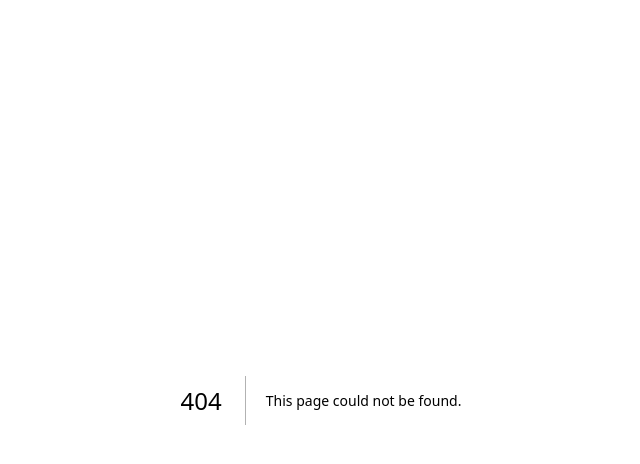
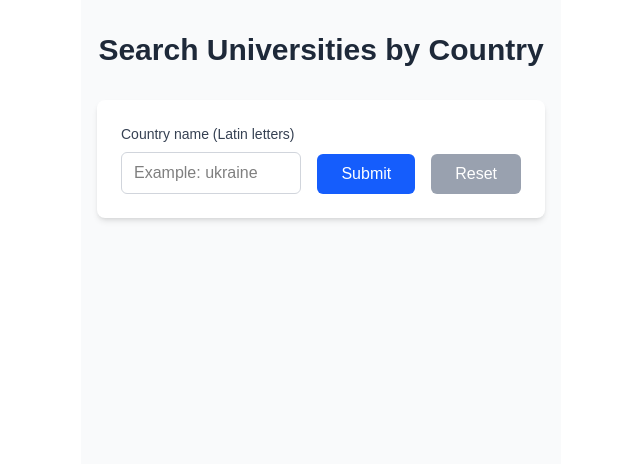
Before and after one commit to Hruchman-Ruslan/my-tasks, a Next.js app: page /task-3 in a window 1280 px wide. Before the commit this address had no page. Shown: the top 464 px of the page, without its empty margins (319-959 px from the left). Built offline with nearby package versions, Linux system fonts and the light colour scheme.

Commit message:
feat: task-3

```diff
--- /dev/null
+++ b/actions/universities.ts
@@ -0,0 +1,37 @@
+"use server";
+
+import { University } from "@/types/university";
+
+export async function fetchUniversities(_prevState: any, formData: FormData) {
+  const country = formData.get("country")?.toString().trim() || "";
+
+  if (!country) {
+    return { error: "Please enter a country name", universities: [] };
+  }
+
+  try {
+    const response = await fetch(
+      `http://universities.hipolabs.com/search?country=${encodeURIComponent(
+        country,
+      )}`,
+    );
+
+    if (!response.ok) {
+      return { error: "Failed to fetch data", universities: [] };
+    }
+
+    const data: University[] = await response.json();
+
+    if (!data.length) {
+      return { error: "No universities found", universities: [] };
+    }
+
+    return {
+      error: null,
+      universities: data.map((u) => ({ ...u, saved: false })),
+      country,
+    };
+  } catch {
+    return { error: "An error occurred while searching", universities: [] };
+  }
+}
--- a/app/page.tsx
+++ b/app/page.tsx
@@ -1,14 +1,28 @@
+import { cn } from "@/utils";
 import Link from "next/link";
 
 export default function Home() {
   return (
-    <div>
-      <Link href={"/task-1"} className="text-cyan-500">
-        Task - 1
-      </Link>
-      <Link href={"/task-2"} className="text-cyan-500">
-        Task - 2
-      </Link>
-    </div>
+    <header>
+      <nav>
+        <ul className={cn("flex items-center justify-center gap-6")}>
+          <li>
+            <Link href={"/task-1"} className="text-3xl font-bold text-cyan-500">
+              Task - 1
+            </Link>
+          </li>
+          <li>
+            <Link href={"/task-2"} className="text-3xl font-bold text-cyan-500">
+              Task - 2
+            </Link>
+          </li>
+          <li>
+            <Link href={"/task-3"} className="text-3xl font-bold text-cyan-500">
+              Task - 3
+            </Link>
+          </li>
+        </ul>
+      </nav>
+    </header>
   );
 }
--- /dev/null
+++ b/app/task-3/page.tsx
@@ -0,0 +1,74 @@
+"use client";
+
+import { useActionState, useEffect } from "react";
+
+import { fetchUniversities } from "@/actions/universities";
+import { useLocalUniversities } from "@/hooks/useLocalUniversities";
+
+import UniversitiesTable from "@/components/UniversityTable";
+import UniversitySearchForm from "@/components/UniversitySearchForm";
+
+export default function ThirdTask() {
+  const {
+    country,
+    setCountry,
+    universities,
+    setUniversities,
+    toggleSave,
+    savedCount,
+  } = useLocalUniversities();
+
+  const [state, formAction, isPending] = useActionState(fetchUniversities, {
+    error: null,
+    universities,
+    country,
+  });
+
+  useEffect(() => {
+    if (state.universities.length && state.country !== country) {
+      setCountry(state.country ?? "");
+      setUniversities(state.universities);
+    }
+  }, [state, country, setCountry, setUniversities]);
+
+  return (
+    <div className="min-h-screen bg-gray-50 px-4 py-8">
+      <div className="mx-auto max-w-6xl">
+        <h1 className="mb-8 text-center text-3xl font-bold text-gray-800">
+          Search Universities by Country
+        </h1>
+
+        {universities.length > 0 && (
+          <div className="mb-6 rounded-lg bg-blue-100 p-4 text-center text-lg font-semibold text-blue-800">
+            Saved: {savedCount}
+          </div>
+        )}
+
+        <div className="mx-auto mb-6 max-w-md">
+          <UniversitySearchForm
+            formAction={formAction}
+            isPending={isPending}
+            defaultCountry={country}
+            onReset={() => {
+              setCountry("");
+              setUniversities([]);
+            }}
+          />
+        </div>
+
+        {state.error && (
+          <div className="mb-6 rounded-lg border border-red-400 bg-red-100 p-4 text-red-700">
+            {state.error}
+          </div>
+        )}
+
+        {universities.length > 0 && (
+          <UniversitiesTable
+            universities={universities}
+            onToggleSave={toggleSave}
+          />
+        )}
+      </div>
+    </div>
+  );
+}
--- /dev/null
+++ b/components/UniversitySearchForm.tsx
@@ -0,0 +1,57 @@
+"use client";
+
+interface Props {
+  formAction: (formData: FormData) => void;
+  isPending: boolean;
+  defaultCountry: string;
+  onReset: () => void;
+}
+
+export default function UniversitySearchForm({
+  formAction,
+  isPending,
+  defaultCountry,
+  onReset,
+}: Props) {
+  return (
+    <form
+      action={formAction}
+      className="mb-8 flex items-end gap-4 rounded-lg bg-white p-6 shadow-md"
+    >
+      <div className="flex-1">
+        <label
+          htmlFor="country"
+          className="mb-2 block text-sm font-medium text-gray-700"
+        >
+          Country name (Latin letters)
+        </label>
+        <input
+          id="country"
+          name="country"
+          type="text"
+          defaultValue={defaultCountry}
+          placeholder="Example: ukraine"
+          disabled={isPending}
+          className="w-full rounded-md border border-gray-300 px-3 py-2 text-black focus:ring-2 focus:ring-blue-500 focus:outline-none"
+        />
+      </div>
+
+      <button
+        type="submit"
+        disabled={isPending}
+        className="rounded-md bg-blue-600 px-6 py-2 text-white hover:bg-blue-700 disabled:opacity-50"
+      >
+        {isPending ? "Searching..." : "Submit"}
+      </button>
+
+      <button
+        type="button"
+        onClick={onReset}
+        disabled={isPending}
+        className="rounded-md bg-gray-400 px-6 py-2 text-white hover:bg-gray-500 disabled:opacity-50"
+      >
+        Reset
+      </button>
+    </form>
+  );
+}
--- /dev/null
+++ b/components/UniversityTable.tsx
@@ -0,0 +1,97 @@
+"use client";
+
+import { SavedUniversity } from "@/types/university";
+
+interface Props {
+  universities: SavedUniversity[];
+  onToggleSave: (index: number) => void;
+}
+
+export default function UniversitiesTable({
+  universities,
+  onToggleSave,
+}: Props) {
+  const headers = [
+    "№",
+    "Name",
+    "Country",
+    "Code",
+    "State/Province",
+    "Domains",
+    "Website",
+    "Save",
+  ];
+
+  return (
+    <div className="overflow-hidden rounded-lg shadow-md">
+      <table className="min-w-full divide-y divide-gray-200">
+        <thead className="bg-gray-50">
+          <tr>
+            {headers.map((title) => (
+              <th
+                key={title}
+                className="px-6 py-3 text-left text-xs font-medium tracking-wider text-gray-500 uppercase"
+              >
+                {title}
+              </th>
+            ))}
+          </tr>
+        </thead>
+        <tbody className="divide-y divide-gray-700 bg-black">
+          {universities.map((u, i) => (
+            <tr key={i} className="hover:bg-amber-800">
+              <td className="px-6 py-4 text-sm text-white">{i + 1}</td>
+              <td className="px-6 py-4 text-sm font-medium text-white">
+                {u.name}
+              </td>
+              <td className="px-6 py-4 text-sm text-white">{u.country}</td>
+              <td className="px-6 py-4 text-sm text-white">
+                {u.alpha_two_code}
+              </td>
+              <td className="px-6 py-4 text-sm text-white">
+                {u["state-province"] || "-"}
+              </td>
+              <td className="px-6 py-4 text-sm text-white">
+                {u.domains.join(", ")}
+              </td>
+              <td className="px-6 py-4 text-sm">
+                {u.web_pages.map((url, j) => (
+                  <a
+                    key={j}
+                    href={url}
+                    target="_blank"
+                    rel="noopener noreferrer"
+                    className="block text-blue-400 hover:underline"
+                  >
+                    {url}
+                  </a>
+                ))}
+              </td>
+              <td className="px-6 py-4 text-sm">
+                <label className="inline-flex cursor-pointer items-center">
+                  <input
+                    type="checkbox"
+                    checked={u.saved}
+                    onChange={() => onToggleSave(i)}
+                    className="peer sr-only"
+                  />
+                  <span className="flex h-5 w-5 items-center justify-center rounded border border-gray-300 bg-white peer-checked:border-blue-600 peer-checked:bg-blue-600">
+                    <svg
+                      className="hidden h-3 w-3 text-white peer-checked:block"
+                      fill="none"
+                      stroke="currentColor"
+                      strokeWidth="2"
+                      viewBox="0 0 24 24"
+                    >
+                      <path d="M5 13l4 4L19 7" />
+                    </svg>
+                  </span>
+                </label>
+              </td>
+            </tr>
+          ))}
+        </tbody>
+      </table>
+    </div>
+  );
+}
--- /dev/null
+++ b/hooks/useLocalUniversities.ts
@@ -0,0 +1,49 @@
+import { useEffect, useState } from "react";
+
+import { SavedUniversity } from "@/types/university";
+
+interface LocalState {
+  country: string;
+  universities: SavedUniversity[];
+}
+
+export function useLocalUniversities(initialCountry = "") {
+  const [country, setCountry] = useState(initialCountry);
+  const [universities, setUniversities] = useState<SavedUniversity[]>([]);
+
+  useEffect(() => {
+    const savedData = localStorage.getItem("universitiesAppState");
+    if (savedData) {
+      try {
+        const parsed: LocalState = JSON.parse(savedData);
+        setCountry(parsed.country || "");
+        setUniversities(parsed.universities || []);
+      } catch (e) {
+        console.error("Failed to parse localStorage data:", e);
+      }
+    }
+  }, []);
+
+  useEffect(() => {
+    const data: LocalState = { country, universities };
+    localStorage.setItem("universitiesAppState", JSON.stringify(data));
+  }, [country, universities]);
+
+  const toggleSave = (index: number) => {
+    const updated = universities.map((u, i) =>
+      i === index ? { ...u, saved: !u.saved } : u,
+    );
+    setUniversities(updated);
+  };
+
+  const savedCount = universities.filter((u) => u.saved).length;
+
+  return {
+    country,
+    setCountry,
+    universities,
+    setUniversities,
+    toggleSave,
+    savedCount,
+  };
+}
--- /dev/null
+++ b/types/university.ts
@@ -0,0 +1,12 @@
+export interface University {
+  name: string;
+  country: string;
+  alpha_two_code: string;
+  "state-province"?: string;
+  domains: string[];
+  web_pages: string[];
+}
+
+export interface SavedUniversity extends University {
+  saved: boolean;
+}
```
